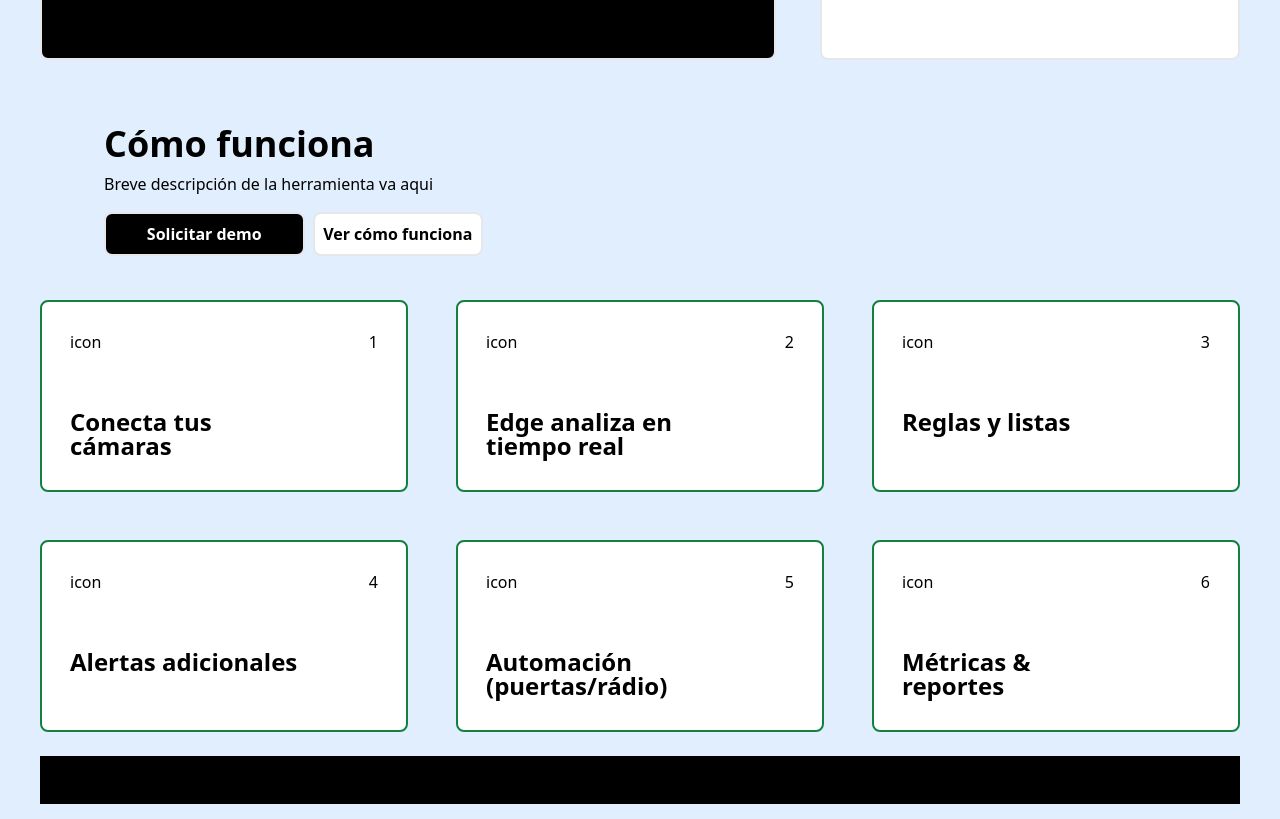
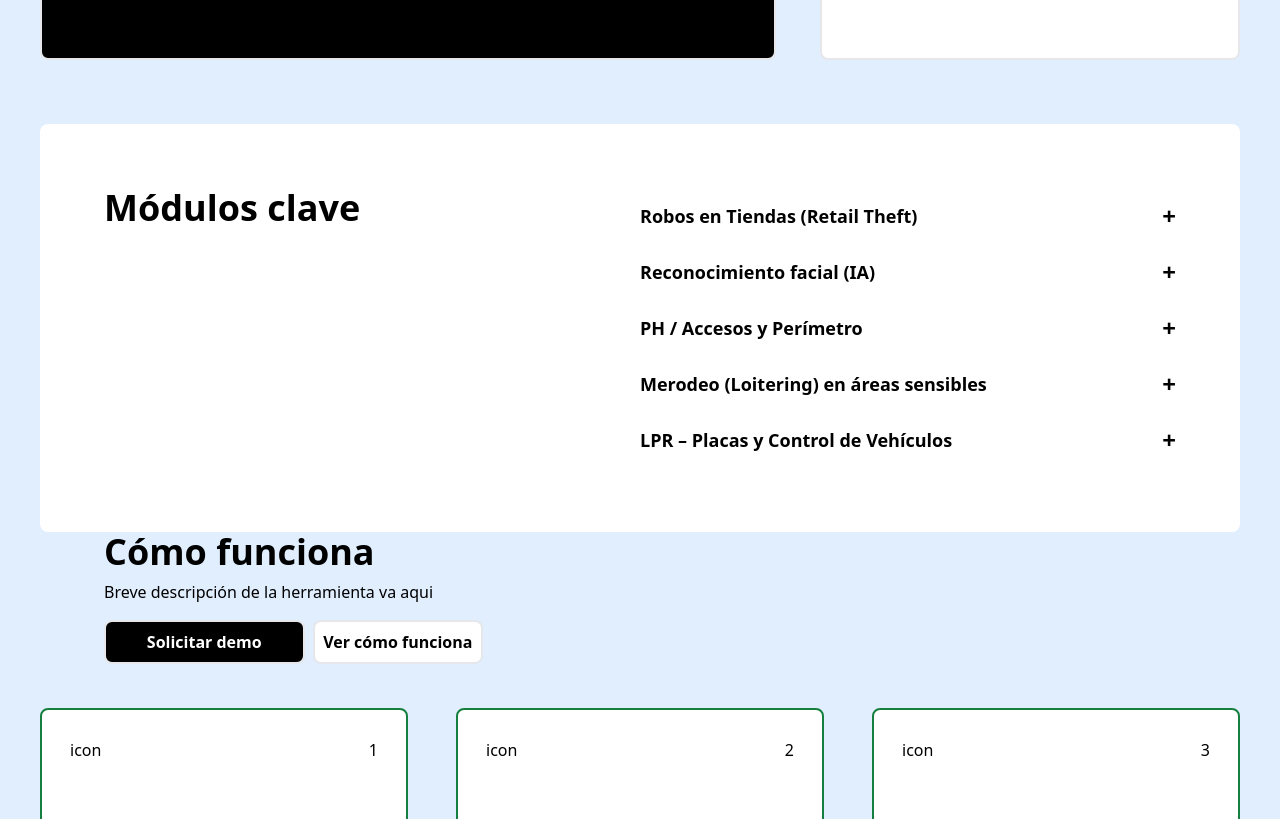
Before and after one commit to davidrivadeneyra/suite-ia, a React (Vite) app: page / in a window 1280 px wide. Shown: the part 1520-2339 px from the top of the page. Built offline with nearby package versions, Linux system fonts and the light colour scheme.

Commit message:
Se termino parcialmente el Acordion,funciona a la perfeccion, solo hay que editarlo

```diff
--- a/src/App.jsx
+++ b/src/App.jsx
@@ -1,7 +1,13 @@
 // Supports weights 200-800
 import '@fontsource-variable/plus-jakarta-sans';
 import '@fontsource/space-mono';
+
+import AccordionItem from "./components/AccordionItem";
+
+
 function App() {
+
+
   return (
     <div className="px-10 pt-10">
 
@@ -21,7 +27,8 @@ function App() {
         </nav>
       </header>
 	  <body>
-		<hero className="max-h-full mb-16">{/*HERO SECTION*/}
+		{/*HERO SECTION*/}
+		<hero className="max-h-full mb-16">
 			<section className="grid grid-cols-1 md:grid-cols-[1.8fr_1fr] md:grid-rows-2 lg:grid-cols-[2fr_1.3fr_1fr] lg:grid-rows-1 items-stretch mb-9 gap-4">{/** EN CELULAR 1 COLUMNA-EN TABLET 2 ROWS 2 COLS(PERO SOLO UN OBJETO EN LA PRIMERA COL) EN DESK 3 COLS*/}
 				<div className="flex flex-col gap-6 h-full md:col-span-2 md:col-start-1 md:row-start-1 lg:col-span-1 mb-9 pr-0 md:pr-0 lg:pr-5">
 					<h1 className=" text-6xl font-bold leading-none flex justify-start ">Detección de robos en tiempo real. Con IA</h1>
@@ -72,12 +79,50 @@ function App() {
 
 
 			</section>
+			{/**MODULOS CLAVE */}
+			<section className="flex justify-between p-16 rounded-lg bg-white">
+				<div>
+					<h2 className="font-bold text-4xl">Módulos clave</h2>
+					<img/>
+				</div>
+				<div className="w-1/2">
 
-			<section>
-				<div>
+					{/* Botón del acordeón */}
 
+						<AccordionItem title="Robos en Tiendas (Retail Theft)">
+							<div className="flex justify-start gap-1">
+								<span>ICON</span>
+								<h3 className="font-bold ">Qué hace: </h3>
+							</div>
+							<p className="leading-none mb-4">Detecta comportamientos de hurto en piso y caja y notifica con video..</p>
+							<div className="flex justify-start gap-1">
+								<span>ICON</span>
+								<h3 className="font-bold ">Alertas Típicas: </h3>
+							</div>
+							<p className="leading-none mb-4">“Ocultamiento de producto”, “Salida sin pago”, “Intercambio de etiquetas”.</p>
+							<div className="flex justify-start gap-1">
+								<span>ICON</span>
+								<h3 className="font-bold ">Impacto: </h3>
+							</div>
+							<p className="leading-none mb-4">Menos merma y menos horas revisando grabaciones.</p>
+						</AccordionItem>
+
+						<AccordionItem title="Reconocimiento facial (IA)">
+        					<p>Detecta rostros y los compara con bases de datos autorizadas.</p>
+						</AccordionItem>
+
+						<AccordionItem title="PH / Accesos y Perímetro">
+							<p>Control de accesos y monitoreo de perímetro con alertas en tiempo real.</p>
+						</AccordionItem>
+
+						<AccordionItem title="Merodeo (Loitering) en áreas sensibles">
+							<p>Detecta presencia prolongada en áreas críticas.</p>
+						</AccordionItem>
+
+						<AccordionItem title="LPR – Placas y Control de Vehículos">
+							<p>Reconoce placas vehiculares y gestiona entradas/salidas.</p>
+						</AccordionItem>
 				</div>
-				<div></div>
 			</section>
 			{/**COMO FUNCIONA */}{/**Para no cambiar el comportamiento, se utilizo space */}
 			<section className="space-y-11">
--- /dev/null
+++ b/src/components/AccordionItem.jsx
@@ -0,0 +1,25 @@
+import { useState } from "react";
+
+export default function AccordionItem({ title, children }) {
+  const [isOpen, setIsOpen] = useState(false);
+
+  return (
+    <div>
+      {/* Botón que abre/cierra */}
+      <button
+        onClick={() => setIsOpen(!isOpen)}
+        className="flex w-full justify-between items-center py-3 text-lg font-bold"
+      >
+        <h2>{title}</h2>
+        <span className="text-2xl">{isOpen ? "−" : "+"}</span>
+      </button>
+
+      {/* Contenido */}
+      {isOpen && (
+        <div className="p-4">
+          {children}
+        </div>
+      )}
+    </div>
+  );
+}
```
